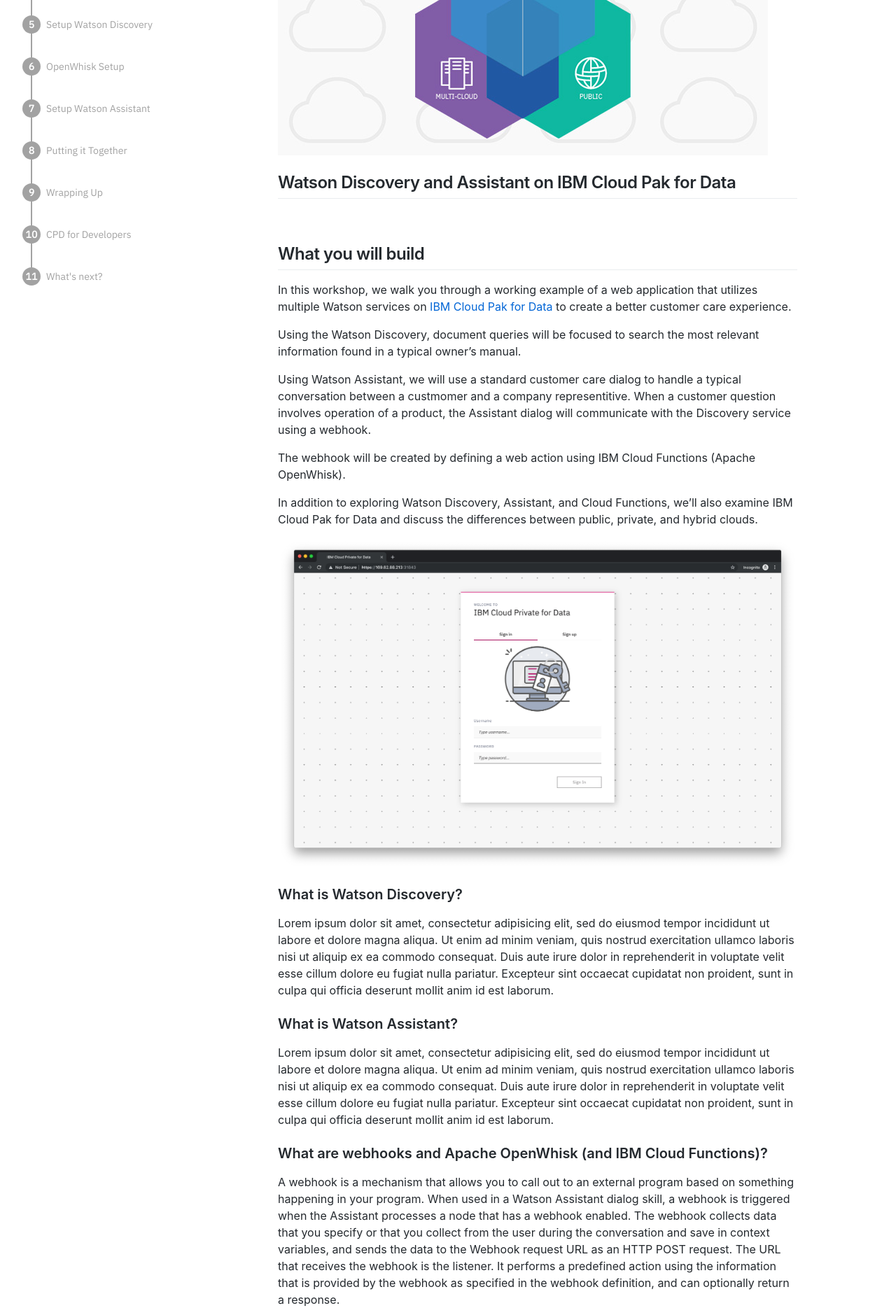
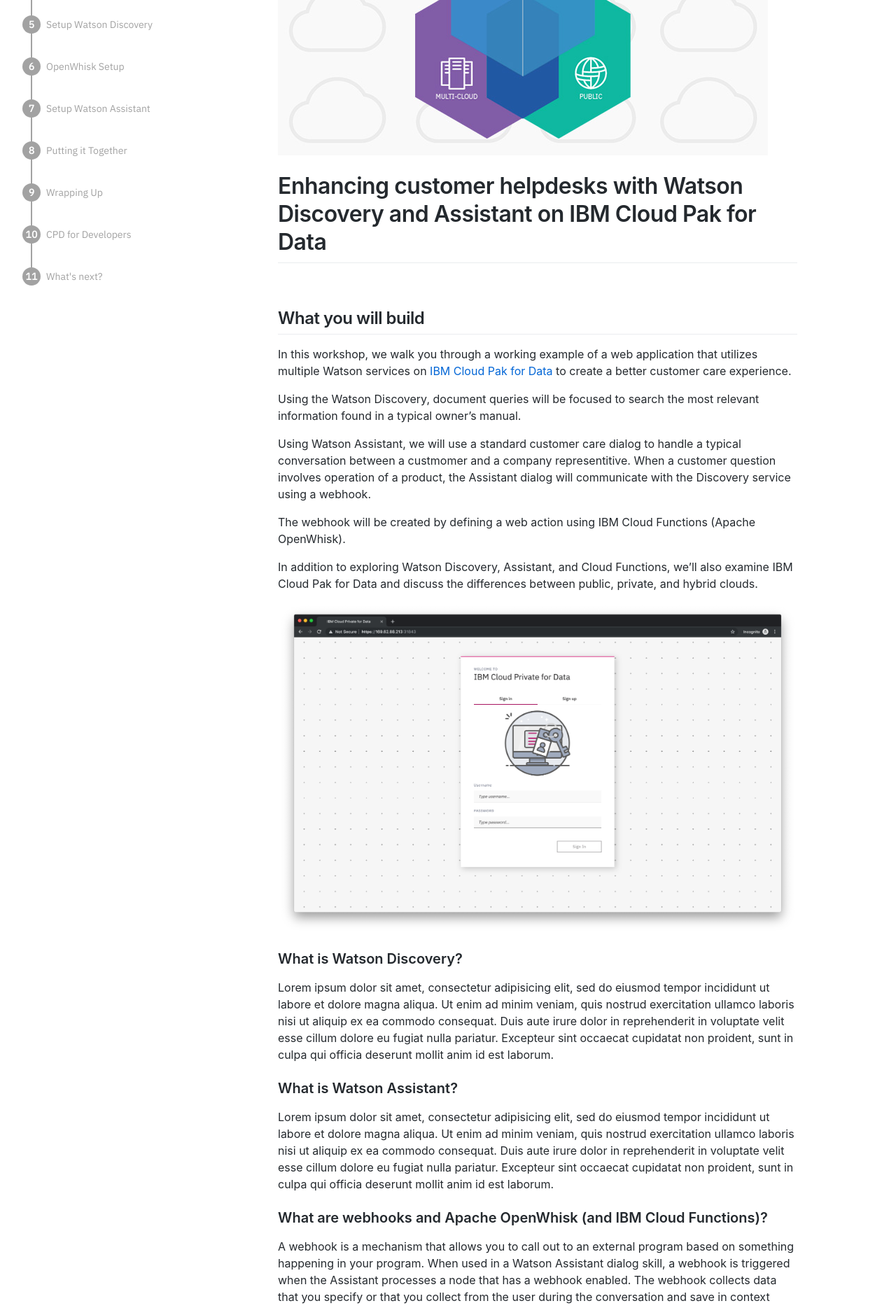
Before and after one commit to tmarkiewicz/ibm-cpd-workshop, a Jekyll site: the page built from _discovery/index.md, in a window 1280 px wide. Shown: the part 301-2170 px from the top of the page at 70% size. Built offline with Jekyll 4.4.1, drawn with Linux system fonts in a browser that asks for light colours.

Commit message:
updated title

```diff
--- a/_discovery/index.md
+++ b/_discovery/index.md
@@ -5,7 +5,7 @@
 
 ![](assets/private-cloud-leadspace@2x.jpg)
 
-## Watson Discovery and Assistant on IBM Cloud Pak for Data
+# Enhancing customer helpdesks with Watson Discovery and Assistant on IBM Cloud Pak for Data
 
 <br />
 
```
